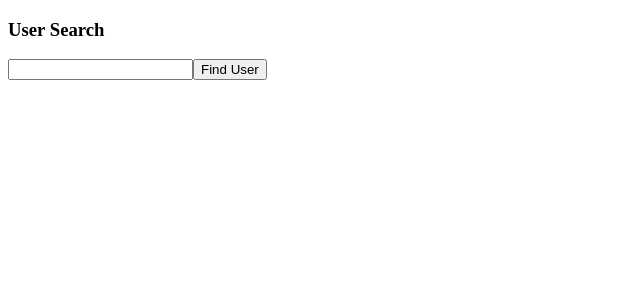
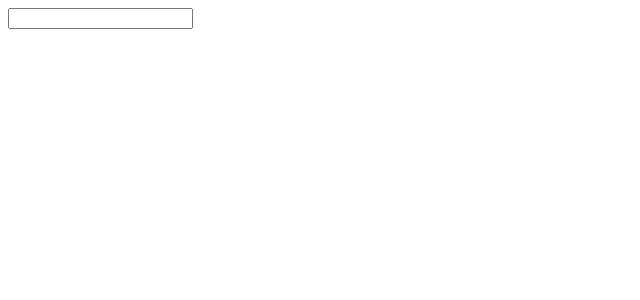
Before and after one commit to garciaarmando/rts, a React (Create React App) app: page / in a window 1280 px wide. Shown: the top 300 px of the page, without its empty margins (0-640 px from the left). Built offline with nearby package versions, Linux system fonts and the light colour scheme.

Commit message:
inline event handlers

```diff
--- /dev/null
+++ b/src/events/EventComponent.tsx
@@ -0,0 +1,12 @@
+const EventComponent: React.FC = () => {
+  const onChange = e => {
+    console.log(e);
+  };
+  return (
+    <div>
+      <input onChange={onChange} />
+    </div>
+  );
+};
+
+export default EventComponent;
--- a/src/index.tsx
+++ b/src/index.tsx
@@ -1,6 +1,5 @@
 import { createRoot } from "react-dom/client";
-// import GuestList from "./state/GuestList";
-import UserSearch from "./state/UserSearch";
+import EventComponent from "./events/EventComponent";
 
 const container = document.querySelector("#root");
 const root = createRoot(container!);
@@ -8,7 +7,7 @@
 const App = () => {
   return (
     <div>
-      <UserSearch />
+      <EventComponent />
     </div>
   );
 };
--- a/src/state/UserSearch.tsx
+++ b/src/state/UserSearch.tsx
@@ -8,6 +8,7 @@
 
 const UserSearch: React.FC = () => {
   const [name, setName] = useState("");
+
   //We're saying to TS that the value user could be and object with name and age props or undefined, both at the same time
   const [user, setUser] = useState<{ name: string; age: number } | undefined>();
 
```
